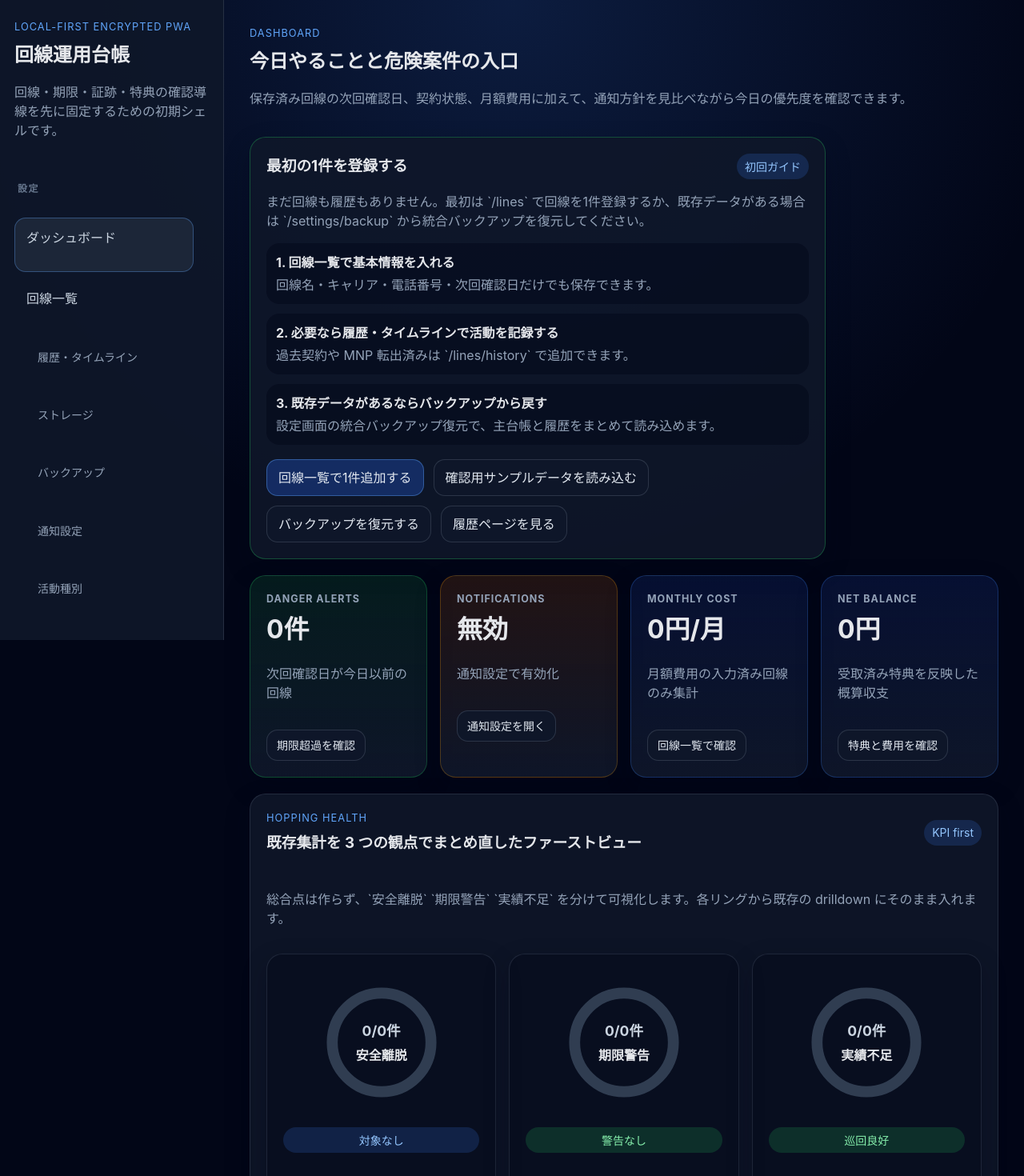
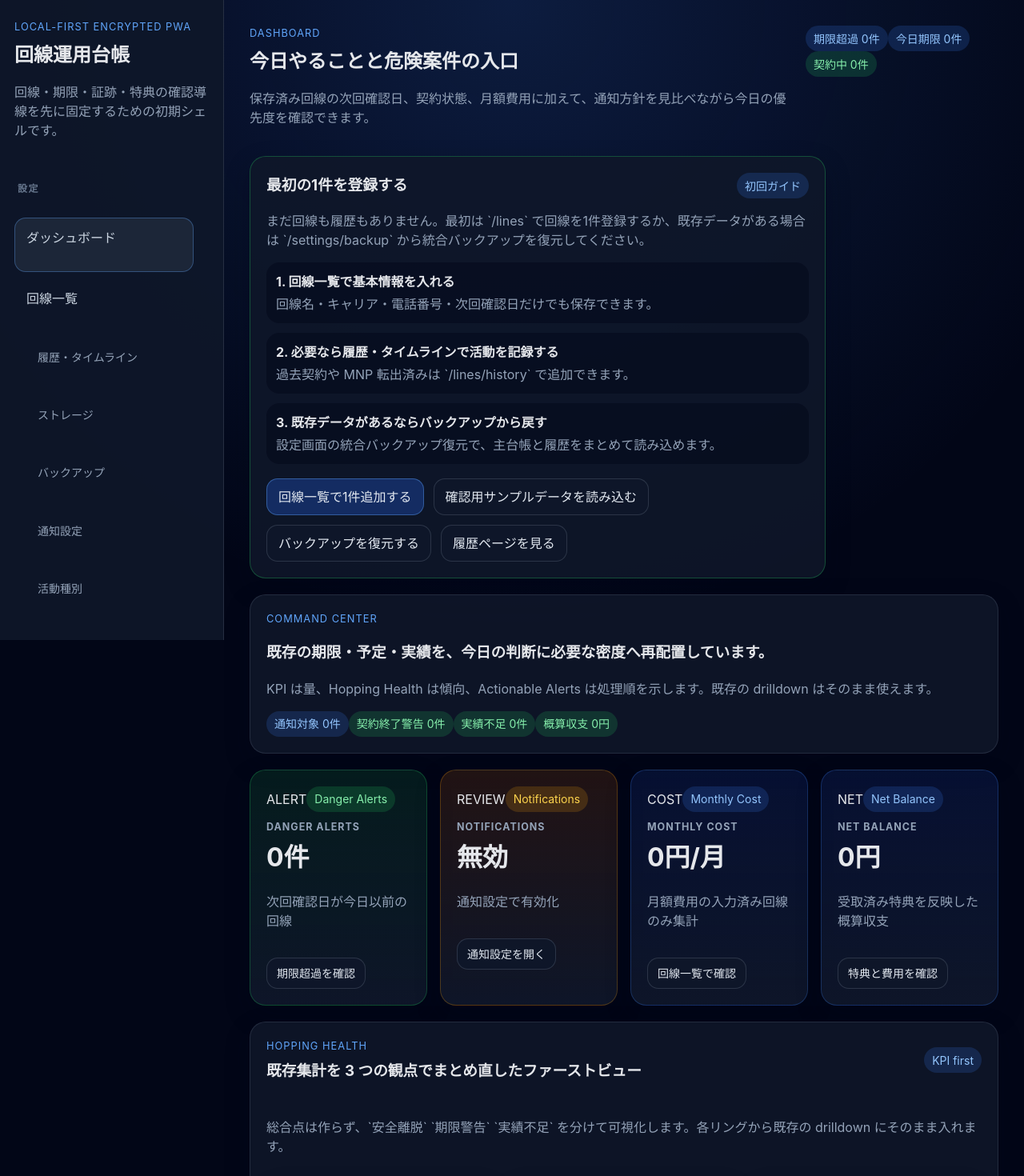
Before and after one commit to Driedsandwich/line-ops-ledger, a React (Vite) app: page / in a window 1280 px wide. Shown: the top 1470 px of the page at 80% size. Built offline with nearby package versions, Linux system fonts and the light colour scheme.

Commit message:
feat: polish command center visuals (#205)

```diff
--- a/src/pages/DashboardPage.tsx
+++ b/src/pages/DashboardPage.tsx
@@ -13,7 +13,7 @@ import {
   parseReviewDate,
   startOfDay,
 } from '../lib/lineAnalytics';
-import { buildHistoryLink, buildLineEventFeed, groupLineEventsBySeverity, type LineEvent, type LineEventGroup } from '../lib/lineEvents';
+import { buildHistoryLink, buildLineEventFeed, groupLineEventsBySeverity, type LineEvent, type LineEventGroup, type LineEventOrigin } from '../lib/lineEvents';
 import {
   loadNotificationSettings,
   type NotificationRelaunchPolicy,
@@ -232,6 +232,7 @@ type DashboardSummary = {
 
 type KpiCardViewModel = {
   id: string;
+  accent: string;
   label: string;
   value: string;
   detail: string;
@@ -801,6 +802,7 @@ function buildKpiCards(summary: DashboardSummary, notificationSettingsEnabled: b
   return [
     {
       id: 'danger',
+      accent: 'ALERT',
       label: 'Danger Alerts',
       value: `${summary.dangerCount}件`,
       detail: '次回確認日が今日以前の回線',
@@ -810,6 +812,7 @@ function buildKpiCards(summary: DashboardSummary, notificationSettingsEnabled: b
     },
     {
       id: 'notifications',
+      accent: 'REVIEW',
       label: 'Notifications',
       value: notificationSettingsEnabled ? `${summary.notificationEligibleCount}件` : '無効',
       detail: notificationSettingsEnabled ? '通知設定上の対象件数' : '通知設定で有効化',
@@ -821,6 +824,7 @@ function buildKpiCards(summary: DashboardSummary, notificationSettingsEnabled: b
     },
     {
       id: 'monthly',
+      accent: 'COST',
       label: 'Monthly Cost',
       value: formatCurrency(summary.monthlyTotal),
       detail: '月額費用の入力済み回線のみ集計',
@@ -830,6 +834,7 @@ function buildKpiCards(summary: DashboardSummary, notificationSettingsEnabled: b
     },
     {
       id: 'balance',
+      accent: 'NET',
       label: 'Net Balance',
       value: formatYenAmount(summary.balanceSummary.netBalance),
       detail: '受取済み特典を反映した概算収支',
@@ -942,7 +947,7 @@ function buildActionGroups(eventGroups: LineEventGroup[]): ActionGroupViewModel[
 }
 
 function renderEventMetaTags(event: LineEvent): JSX.Element | null {
-  const metaTags = [event.carrier, event.status, ...event.meta].filter(Boolean);
+  const metaTags = Array.from(new Set([event.carrier, event.status, ...getUniqueEventMetaTags(event)].filter(Boolean)));
   if (metaTags.length === 0) {
     return null;
   }
@@ -959,6 +964,14 @@ function renderEventMetaTags(event: LineEvent): JSX.Element | null {
   );
 }
 
+function getUniqueEventMetaTags(event: LineEvent): string[] {
+  return Array.from(new Set(event.meta.filter(Boolean)));
+}
+
+function getEventOriginLabel(origin: LineEventOrigin): string {
+  return origin === 'history' ? '履歴由来' : '回線由来';
+}
+
 function renderActionEventRow(event: LineEvent): JSX.Element {
   const showHistoryLink = Boolean(event.phoneNumber) && !event.to.startsWith('/lines/history');
 
@@ -967,6 +980,7 @@ function renderActionEventRow(event: LineEvent): JSX.Element {
       <div className="dashboard-event-row__main">
         <div className="dashboard-event-row__title-row">
           <strong>{event.title}</strong>
+          <span className="badge">{getEventOriginLabel(event.origin)}</span>
           <span className={`badge badge--${event.severity === 'critical' ? 'danger' : event.severity === 'warning' ? 'warn' : 'info'}`}>
             {event.severity === 'critical' ? 'Critical' : event.severity === 'warning' ? 'Warning' : 'Watch'}
           </span>
@@ -1554,6 +1568,15 @@ export function DashboardPage(): JSX.Element {
             保存済み回線の次回確認日、契約状態、月額費用に加えて、通知方針を見比べながら今日の優先度を確認できます。
           </p>
         </div>
+        <div className="dashboard-header-chips" aria-label="dashboard status summary">
+          <span className={`badge ${summary.notificationReasonSummary.overdue > 0 ? 'badge--danger' : 'badge--info'}`}>
+            期限超過 {summary.notificationReasonSummary.overdue}件
+          </span>
+          <span className={`badge ${summary.todayCount > 0 ? 'badge--warn' : 'badge--info'}`}>
+            今日期限 {summary.todayCount}件
+          </span>
+          <span className="badge badge--ok">契約中 {summary.activeCount}件</span>
+        </div>
       </header>
 
       {errorMessage ? <p className="notice notice--warn">{errorMessage}</p> : null}
@@ -1594,9 +1617,39 @@ export function DashboardPage(): JSX.Element {
       ) : null}
 
       <section className="dashboard-command">
+        <section className="card dashboard-hero-panel" aria-label="Command Center overview">
+          <div className="dashboard-hero-panel__content">
+            <div>
+              <p className="eyebrow">Command Center</p>
+              <h3>既存の期限・予定・実績を、今日の判断に必要な密度へ再配置しています。</h3>
+              <p className="muted">
+                KPI は量、Hopping Health は傾向、Actionable Alerts は処理順を示します。既存の drilldown はそのまま使えます。
+              </p>
+            </div>
+            <div className="dashboard-hero-panel__chips" aria-label="command center quick metrics">
+              <span className="badge badge--info">通知対象 {summary.notificationEligibleCount}件</span>
+              <span className={`badge ${summary.contractEndAlerts.length > 0 ? 'badge--warn' : 'badge--ok'}`}>
+                契約終了警告 {summary.contractEndAlerts.length}件
+              </span>
+              <span className={`badge ${summary.usageAlertItems.length > 0 ? 'badge--warn' : 'badge--ok'}`}>
+                実績不足 {summary.usageAlertItems.length}件
+              </span>
+              <span className={`badge ${summary.balanceSummary.netBalance >= 0 ? 'badge--ok' : 'badge--warn'}`}>
+                概算収支 {formatYenAmount(summary.balanceSummary.netBalance)}
+              </span>
+            </div>
+          </div>
+        </section>
+
         <section className="dashboard-kpi-grid" aria-label="Summary KPI">
           {kpiCards.map((item) => (
             <article key={item.id} className={`card dashboard-kpi-card dashboard-kpi-card--${item.tone}`}>
+              <div className="dashboard-kpi-card__topline">
+                <span className="dashboard-kpi-card__accent">{item.accent}</span>
+                <span className={`badge badge--${item.tone === 'danger' ? 'danger' : item.tone === 'warn' ? 'warn' : item.tone === 'ok' ? 'ok' : 'info'}`}>
+                  {item.label}
+                </span>
+              </div>
               <span className="dashboard-kpi-card__label">{item.label}</span>
               <strong className="dashboard-kpi-card__value">{item.value}</strong>
               <p className="muted">{item.detail}</p>
```
